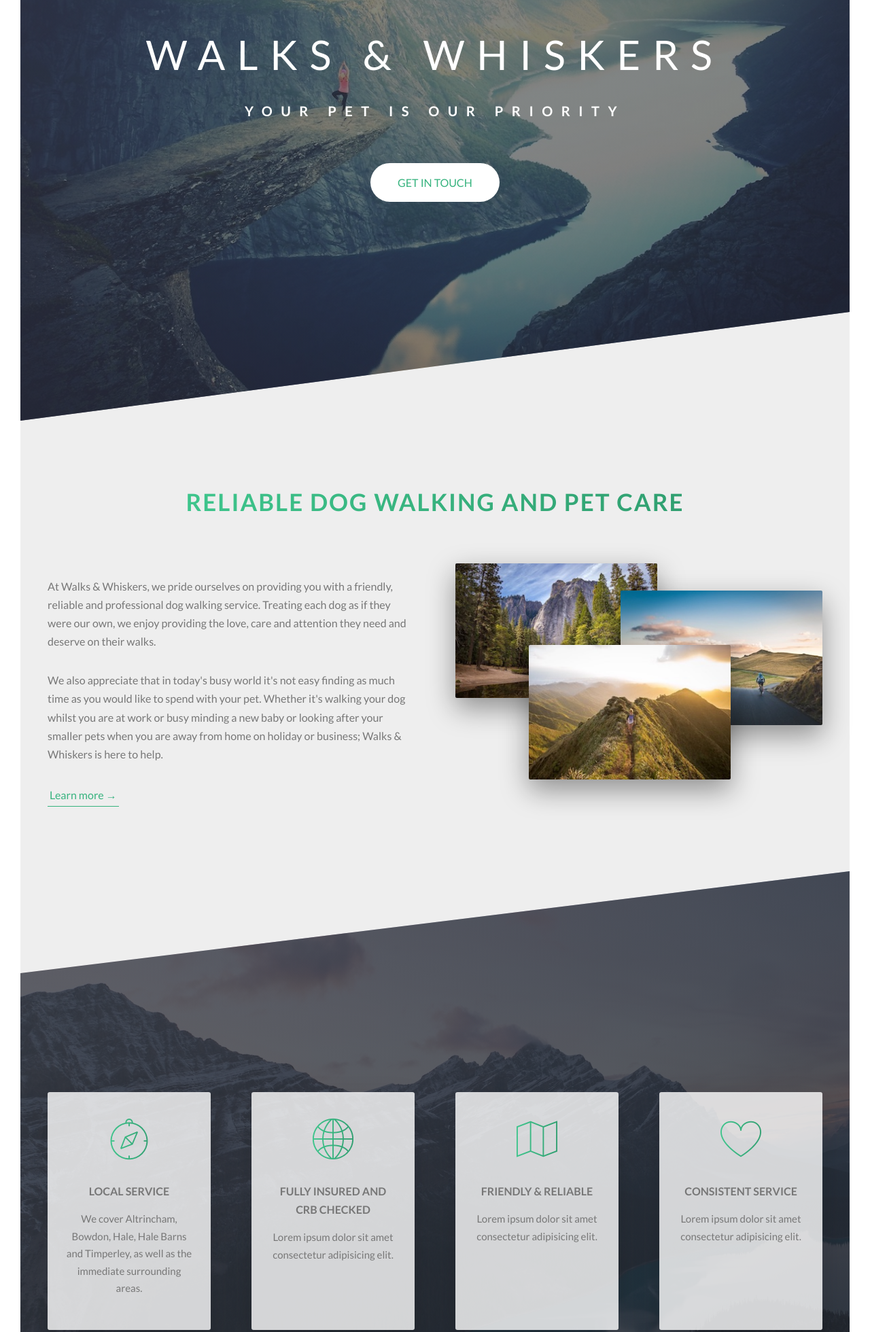
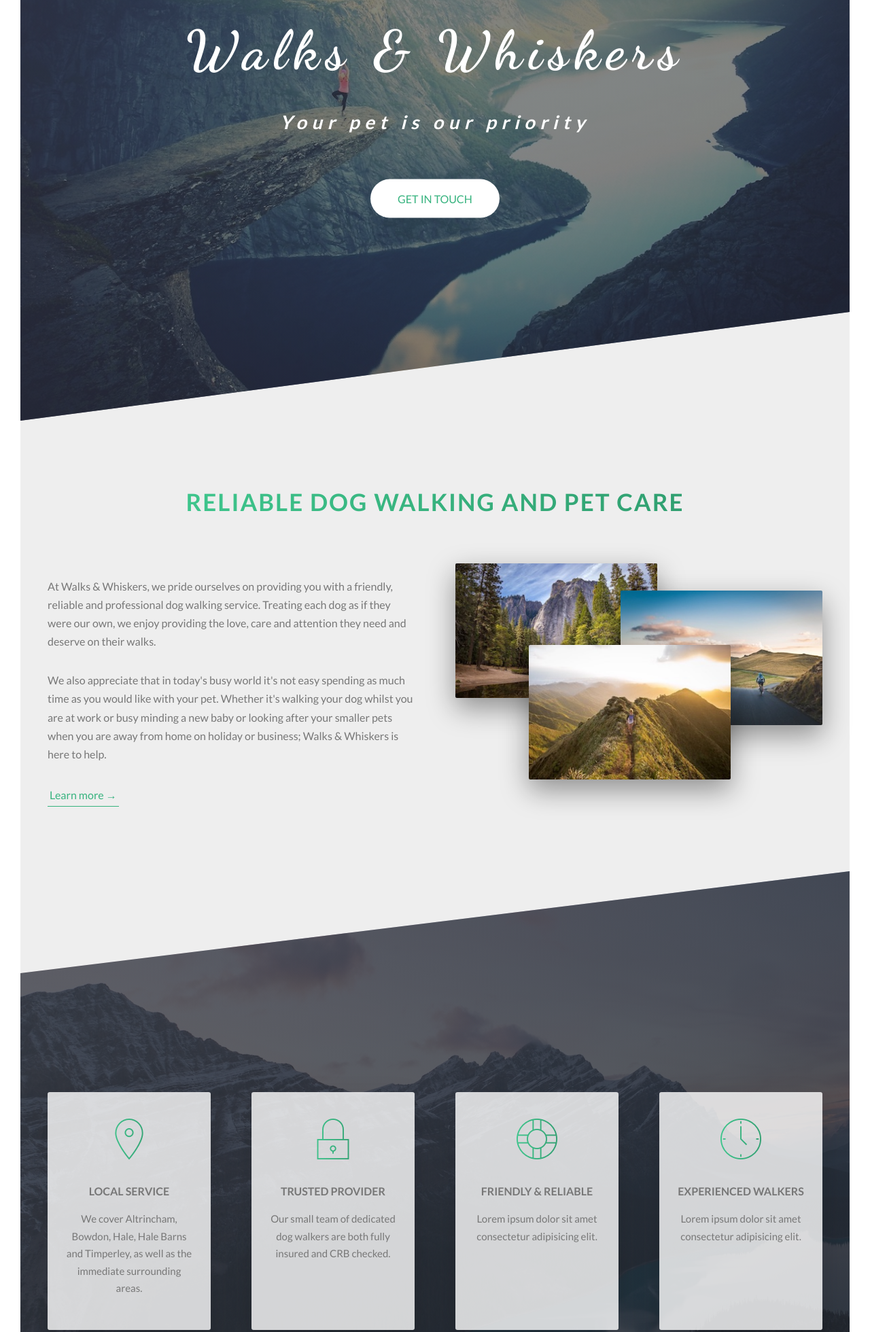
Before and after one commit to pahiggins/walks-and-whiskers, a website: page index.html in a window 1280 px wide. Shown: the part 171-2131 px from the top of the page at 68% size. Drawn offline with Linux system fonts and the light colour scheme.

Commit message:
Changing primary heading font family and size

```diff
--- a/index.html
+++ b/index.html
@@ -4,7 +4,7 @@
         <meta charset="UTF-8">
         <meta name="viewport" content="width=device-width, initial-scale=1.0">
 
-        <link href="https://fonts.googleapis.com/css?family=Lato:100,300,400,700,900" rel="stylesheet">
+        <link href="https://fonts.googleapis.com/css?family=Dancing+Script:700|Lato:100,300,400,700,900" rel="stylesheet">
 
         <link rel="stylesheet" href="css/icon-font.css">
         <link rel="stylesheet" href="css/style.css">
@@ -53,7 +53,7 @@
                 <div class="row">
                     <div class="col-1-of-2">
                         <p class="paragraph">At Walks & Whiskers, we pride ourselves on providing you with a friendly, reliable and professional dog walking service. Treating each dog as if they were our own, we enjoy providing the love, care and attention they need and deserve on their walks.</p>
-                        <p class="paragraph">We also appreciate that in today's busy world it's not easy finding as much time as you would like to spend with your pet. Whether it's walking your dog whilst you are at work or busy minding a new baby or looking after your smaller pets when you are away from home on holiday or business; Walks & Whiskers is here to help.</p>
+                        <p class="paragraph">We also appreciate that in today's busy world it's not easy spending as much time as you would like with your pet. Whether it's walking your dog whilst you are at work or busy minding a new baby or looking after your smaller pets when you are away from home on holiday or business; Walks & Whiskers is here to help.</p>
                         <a href="#services" class="btn-text">Learn more &rarr;</a>
                     </div>
                     <div class="col-1-of-2">
@@ -85,7 +85,7 @@
                 <div class="row">
                     <div class="col-1-of-4">
                         <div class="feature-box">
-                            <i class="feature-box__icon icon-basic-compass"></i>
+                            <i class="feature-box__icon icon-basic-geolocalize-01"></i>
                             <h3 class="heading-tertiary u-margin-bottom-small">Local service</h3>
                             <p>We cover Altrincham, Bowdon, Hale, Hale Barns and Timperley, as well as the immediate surrounding areas.</p>
                         </div>
@@ -93,15 +93,15 @@
 
                     <div class="col-1-of-4">
                         <div class="feature-box">
-                            <i class="feature-box__icon icon-basic-world"></i>
-                            <h3 class="heading-tertiary u-margin-bottom-small">Fully insured and CRB checked</h3>
-                            <p>Lorem ipsum dolor sit amet consectetur adipisicing elit.</p>
+                            <i class="feature-box__icon icon-basic-lock"></i>
+                            <h3 class="heading-tertiary u-margin-bottom-small">Trusted provider</h3>
+                            <p>Our small team of dedicated dog walkers are both fully insured and CRB checked.</p>
                         </div>
                     </div>
 
                     <div class="col-1-of-4">
                         <div class="feature-box">
-                            <i class="feature-box__icon icon-basic-map"></i>
+                            <i class="feature-box__icon icon-basic-life-buoy"></i>
                             <h3 class="heading-tertiary u-margin-bottom-small">Friendly & reliable</h3>
                             <p>Lorem ipsum dolor sit amet consectetur adipisicing elit.</p>
                         </div>
@@ -109,8 +109,8 @@
 
                     <div class="col-1-of-4">
                         <div class="feature-box">
-                            <i class="feature-box__icon icon-basic-heart"></i>
-                            <h3 class="heading-tertiary u-margin-bottom-small">Consistent service</h3>
+                            <i class="feature-box__icon icon-basic-clock"></i>
+                            <h3 class="heading-tertiary u-margin-bottom-small">Experienced walkers</h3>
                             <p>Lorem ipsum dolor sit amet consectetur adipisicing elit.</p>
                         </div>
                     </div>
--- a/sass/base/_typography.scss
+++ b/sass/base/_typography.scss
@@ -10,17 +10,18 @@ body {
     backface-visibility: hidden;
     color: $color-white;
     margin-bottom: 6rem;
-    text-transform: uppercase;
+    // text-transform: uppercase;
 
     &--main {
         animation: moveInLeft 1s ease-out;
         display: block;
-        font-size: 6rem;
-        font-weight: 400;
-        letter-spacing: 1.75rem;
+        font-family: 'Dancing Script', cursive;
+        font-size: 8rem;
+        font-weight: 700;
+        letter-spacing: 1rem;
 
         @include respond(phone) {
-            font-size: 5rem;
+            font-size: 6rem;
             letter-spacing: 1rem;
         }
     }
@@ -28,11 +29,13 @@ body {
     &--sub {
         animation: moveInRight 1s ease-out;
         display: block;
-        font-size: 2rem;
+        font-size: 2.75rem;
+        font-style: italic;
         font-weight: 700;
-        letter-spacing: 1.25rem;
+        letter-spacing: .75rem;
 
         @include respond(phone) {
+            font-size: 2.25rem;
             letter-spacing: .5rem;
         }
     }
```
Also changed, not shown: css/style.css.
